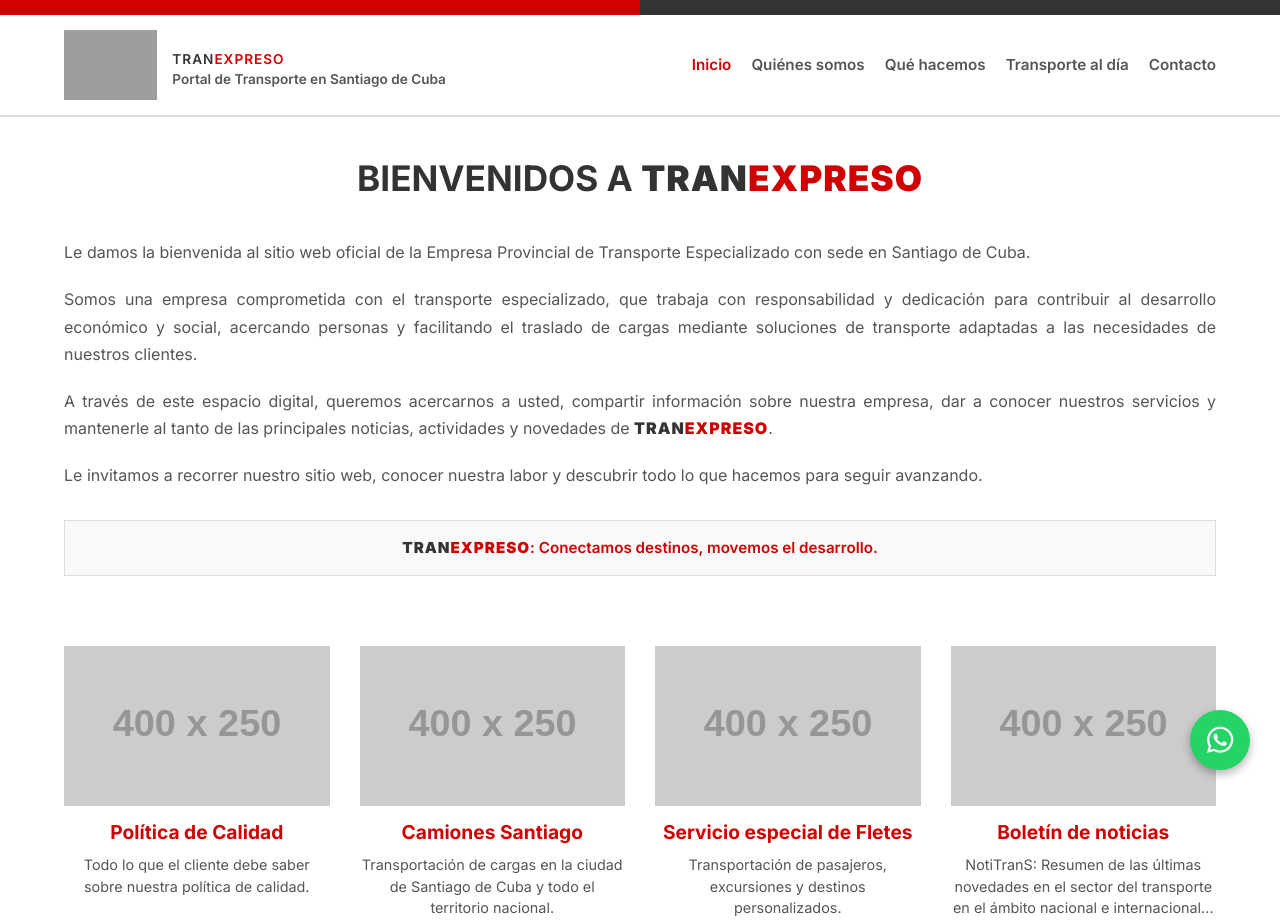
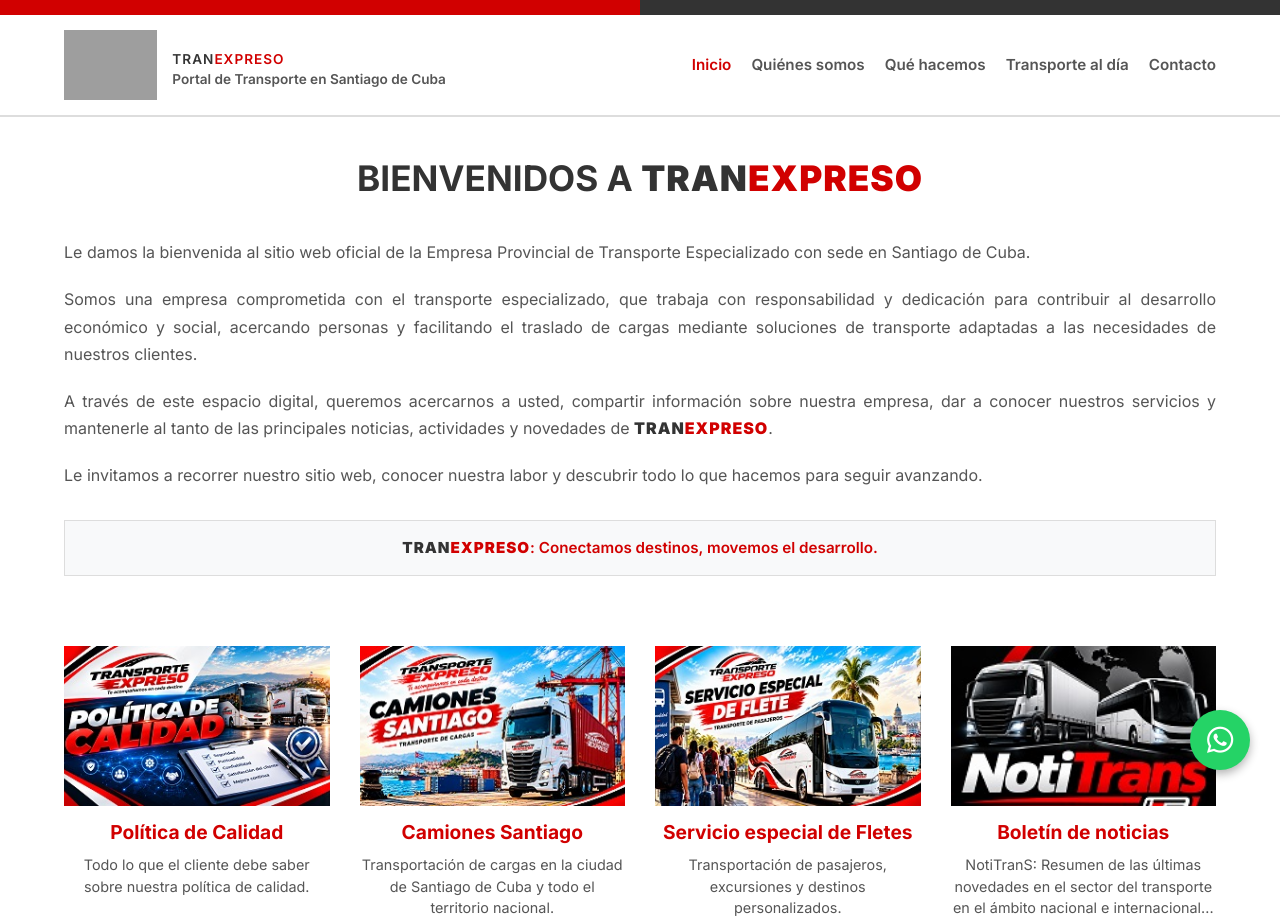
Before and after one commit to tranexpreso/tranexpreso.github.io, a plain HTML site: page index.html in a window 1280 px wide. Shown: the top 922 px of the page. Drawn offline with Linux system fonts and the light colour scheme; grey boxes are pictures that could not be loaded; placeholder pictures from the web are drawn by us.

Commit message:
Add files via upload

```diff
--- a/index.html
+++ b/index.html
@@ -63,7 +63,7 @@
             <div class="card-light">
                 <a href="politica-calidad.html" style="display: block; text-decoration: none; color: inherit;">
                     <div class="card-img">
-                        <img src="https://placehold.co/400x250/eeeeee/333333?text=Imagen+Calidad" alt="Política de Calidad">
+                        <img src="assets/politica-calidad.jpg" alt="Política de Calidad">
                     </div>
                     <h3>Política de Calidad</h3>
                     <p>Todo lo que el cliente debe saber sobre nuestra política de calidad.</p>
@@ -74,7 +74,7 @@
             <div class="card-light">
                 <a href="camiones-santiago.html" style="display: block; text-decoration: none; color: inherit;">
                     <div class="card-img">
-                        <img src="https://placehold.co/400x250/eeeeee/333333?text=Imagen+Camiones" alt="Camiones Santiago">
+                        <img src="assets/camiones-santiago.jpg" alt="Camiones Santiago">
                     </div>
                     <h3>Camiones Santiago</h3>
                     <p>Transportación de cargas en la ciudad de Santiago de Cuba y todo el territorio nacional.</p>
@@ -85,7 +85,7 @@
             <div class="card-light">
                 <a href="servicios-fletes.html" style="display: block; text-decoration: none; color: inherit;">
                     <div class="card-img">
-                        <img src="https://placehold.co/400x250/eeeeee/333333?text=Imagen+Fletes" alt="Servicio especial de Fletes">
+                        <img src="assets/fletes.jpg" alt="Servicio especial de Fletes">
                     </div>
                     <h3>Servicio especial de Fletes</h3>
                     <p>Transportación de pasajeros, excursiones y destinos personalizados.</p>
@@ -96,12 +96,14 @@
             <div class="card-light">
                 <a href="notitrans.html" style="display: block; text-decoration: none; color: inherit;">
                     <div class="card-img">
-                        <img src="https://placehold.co/400x250/eeeeee/333333?text=Imagen+NotiTranS" alt="Boletín de noticias">
+                        <img src="assets/notitrans.jpg" alt="Boletín de noticias">
                     </div>
                     <h3>Boletín de noticias</h3>
                     <p>NotiTranS: Resumen de las últimas novedades en el sector del transporte en el ámbito nacional e internacional...</p>
                 </a>
             </div>
+
+        </div>
 
         </div>
     </section>
```
